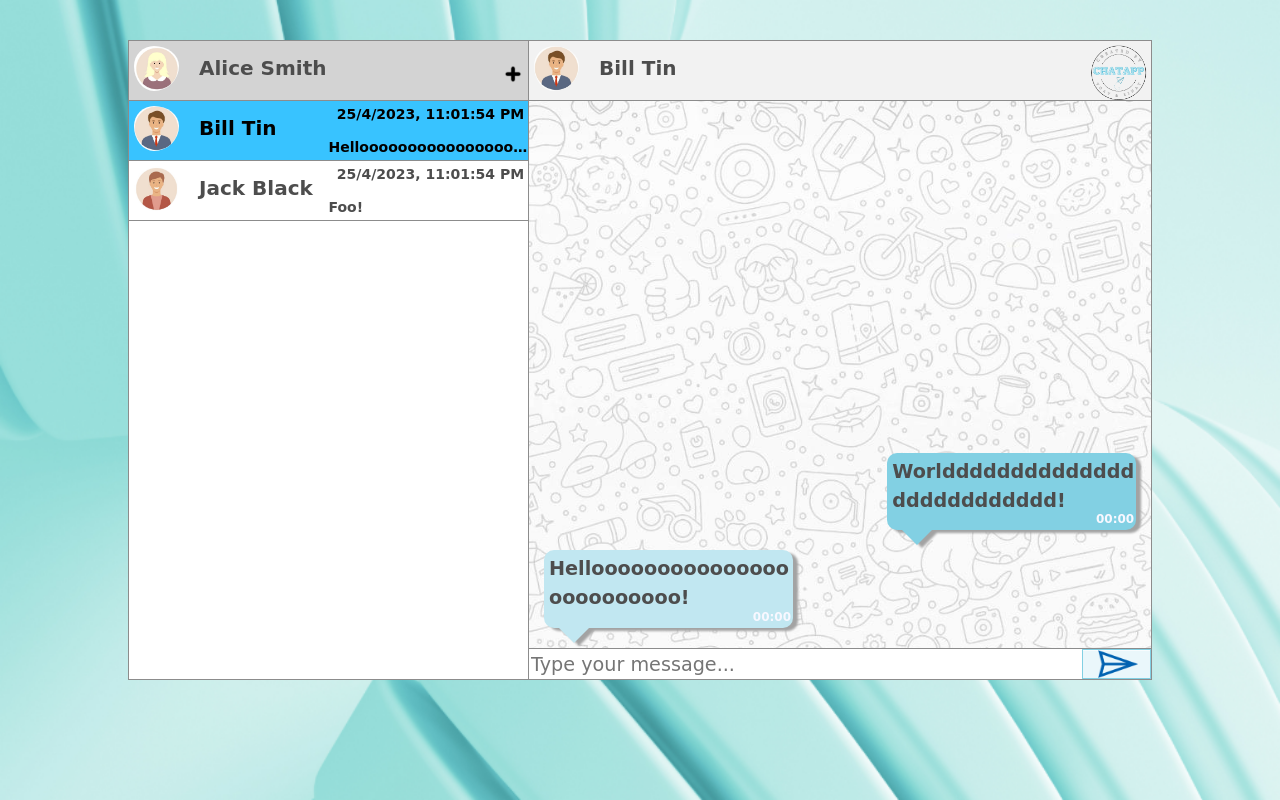
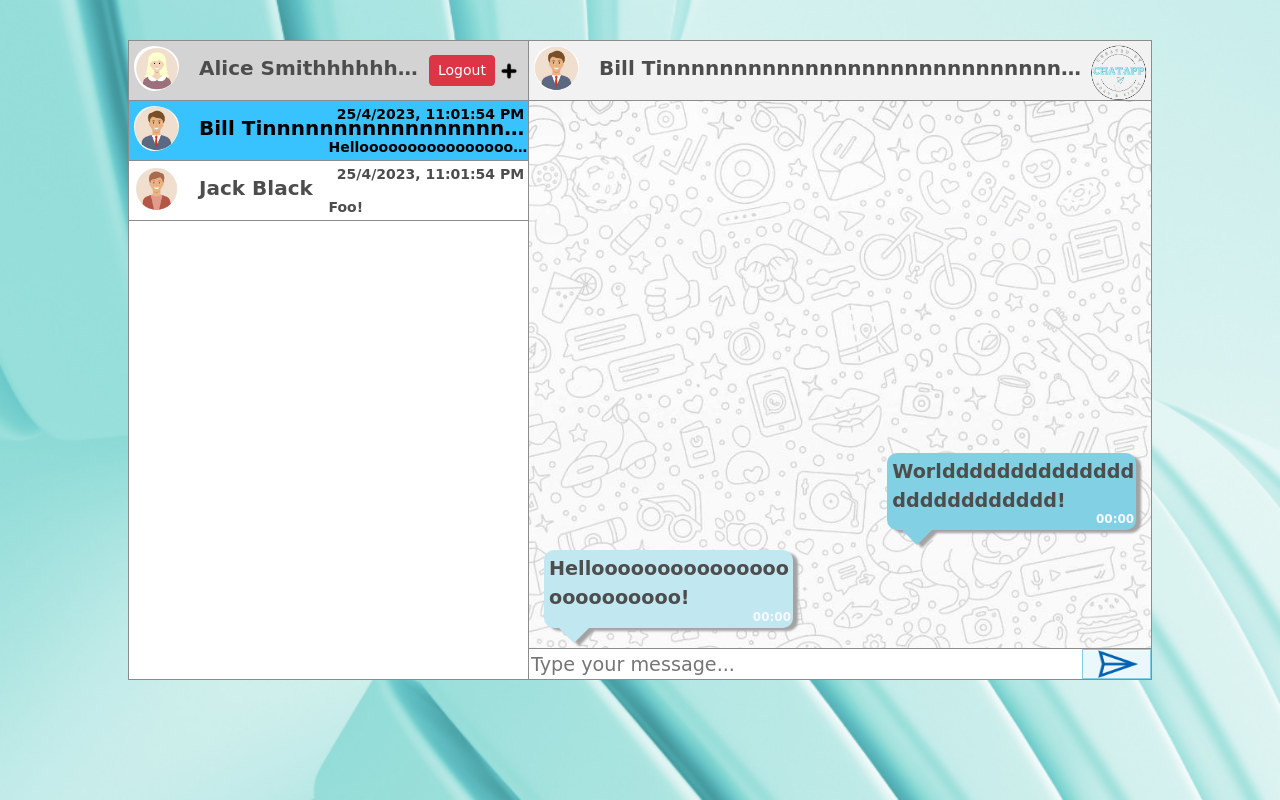
Before and after one commit to doximanman/Chatapp-Functionality-1B, a React (Create React App) app: page /Chat in a window 1280 px wide. Built offline with nearby package versions, Linux system fonts and the light colour scheme.

Commit message:
Logout Button

```diff
--- a/src/Chat/Chat.css
+++ b/src/Chat/Chat.css
@@ -26,7 +26,6 @@ body {
     border: 1px solid #8c8c8c;
     background-color: white;
 }
-
 @media (max-width: 930px) or (max-height: 568px){
     #main{
         left:0;
@@ -45,6 +44,13 @@ body {
     #root{
         --listWidth:283px;
     }
+}
+
+#logout{
+    position:absolute;
+    top:calc(0.5 * var(--listHeight) - 16px);
+    left:calc(var(--listWidth) - 100px);
+
 }
 
 #profile {
@@ -94,6 +100,17 @@ body {
     padding-left:70px;
     /*left: 70px;*/
     font-size: 20px;
+    overflow:hidden;
+    white-space:nowrap;
+    text-overflow:ellipsis;
+}
+
+#user-name{
+    width:calc(100% - 100px);
+}
+
+#chat-name{
+    width:calc(100% - 60px);
 }
 
 .last-message{
@@ -109,9 +126,9 @@ body {
 }
 
 #add-chat {
-    position: relative;
-    top: -105%;
-    left: calc(100% - 25px);
+    position: absolute;
+    top: calc(0.5 * var(--listHeight) - 10px);
+    left: calc(var(--listWidth) - 30px);
     cursor: pointer;
     background-color: lightgray;
     width: 20px;
--- a/src/Chat/Chat.js
+++ b/src/Chat/Chat.js
@@ -15,7 +15,7 @@ function Chat() {
 
     const user = {
         pfp: mainPFP,
-        name: "Alice Smith"
+        name: "Alice Smithhhhhhhhhhhhhhhhhhhhhhhhhhhhhhhhhhhhhhhhhhhhhhhhhhhhhhhhhhhhhhhhhhhhh"
     }
 
     const selectedUser = chats.filter((contact) => {
--- a/src/Chat/ChatTitle.js
+++ b/src/Chat/ChatTitle.js
@@ -4,7 +4,7 @@ function ChatTitle({user}){
     return(
         <div id="chat-title">
             <img className="profile-pic" src={user.pfp} alt="Profile"/>
-            <div className="profile-name">{user.name}</div>
+            <div id="chat-name" className="profile-name">{user.name}</div>
             <img id="side-logo" src={logo} alt="Chatapp"></img>
         </div>
     );
--- a/src/Chat/Contacts.js
+++ b/src/Chat/Contacts.js
@@ -3,7 +3,7 @@ import user2PFP from "../Pictures/user2-icon.jpg";
 
 const contacts = [{
     pfp: userPFP,
-    name: "Bill Tin",
+    name: "Bill Tinnnnnnnnnnnnnnnnnnnnnnnnnnnnnnnnnnnnnnnnnnnnnnnnnnnnnnnnnnnnnnnnnnn",
     lastDate: "25/4/2023, 11:01:54 PM",
     lastMessage: "WORLDDDDDDDDDDDDDDDDDDDDDDDDDDDDDDDDDDDDDDDDDDDDDDDDDDDDDDDDDDDDDDDDDDDDDDDDDDDD!",
     classes: "selected-preview",
--- a/src/Chat/Profile.js
+++ b/src/Chat/Profile.js
@@ -1,6 +1,7 @@
 import add from "../Pictures/add.png";
 import userPFP from "../Pictures/user1-icon.jpg"
 import {useRef} from "react";
+import {useNavigate} from "react-router-dom";
 
 function Profile({user,setContacts}) {
 
@@ -30,13 +31,15 @@ function Profile({user,setContacts}) {
         }
     }
 
+    const navigate=useNavigate();
 
     return (
         <div id="profile">
             <img className="profile-pic" src={user.pfp} alt="Profile"/>
-            <div className="profile-name">{user.name}</div>
+            <div id="user-name" className="profile-name">{user.name}</div>
             <img id="add-chat" data-bs-toggle="modal" data-bs-target="#addChat" src={add}
                  alt="New Chat"/>
+            <button type="button" onClick={()=>navigate('/login')} className="btn btn-danger btn-sm" id="logout">Logout</button>
             <div className="modal" id="addChat" aria-labelledby="addChatTitle">
                 <div className="modal-dialog">
                     <div className="modal-content">
```
